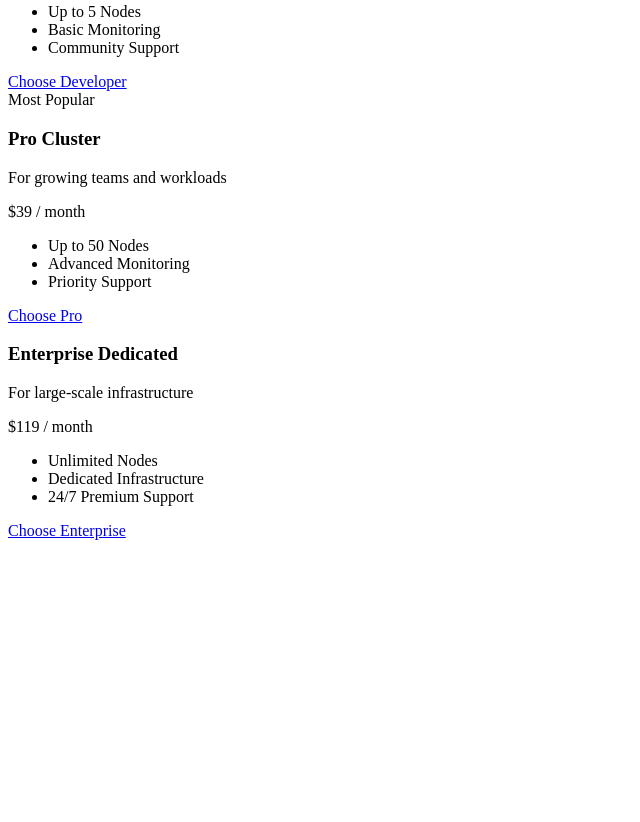
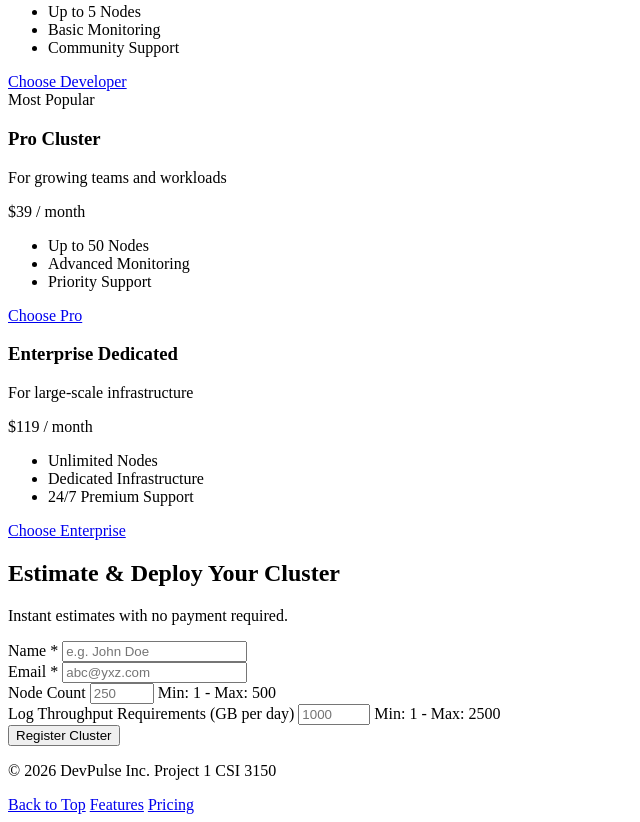
Before and after one commit to PeterMati/Assignment1B, a plain HTML site: page index.html in a window 1280 px wide. Shown: the part 689-1511 px from the top of the page, without its empty margins (0-640 px from the left). Before the commit the page ends 1237 px from the top, so only its background shows below. Drawn offline with Linux system fonts and the light colour scheme.

Commit message:
completed html for estimate/register section and footer

```diff
--- a/index.html
+++ b/index.html
@@ -19,12 +19,13 @@
         <a href="#register" class="btn btn-sm btn-primary">Register</a>
       </nav>
     </header>
+    <main>
       <!-- hero section -->
       <section id="hero" class="hero-section">
         <h1 class="hero-title">Welcome to DevPulse</h1>
         <p class="hero-subtitle">
-        Monitor, optimize, and scale your infrastructure with real-time insights
-        and automated reliability.
+          Monitor, optimize, and scale your infrastructure with real-time
+          insights and automated reliability.
         </p>
 
         <a href="#pricing" class="btn btn-primary">Deploy Free Cluster</a>
@@ -55,8 +56,8 @@
           <article class="feature-card">
             <h3 class="feature-title">Auto-Remediation</h3>
             <p class="feature-desc">
-            Automatically detects and responds to certain infrastructure issues
-            to reduce downtime.
+              Automatically detects and responds to certain infrastructure
+              issues to reduce downtime.
             </p>
           </article>
         </div>
@@ -122,5 +123,97 @@
         </div>
       </section>
       <!-- workload / api provisioning section -->
+      <section id="register" class="section-container">
+        <div class="form-wrapper">
+          <header class="section-header">
+            <h2 class="section-title">Estimate & Deploy Your Cluster</h2>
+            <p class="section-subtitle">
+              Instant estimates with no payment required.
+            </p>
+          </header>
+
+          <form action="#" method="post" class="lead-form">
+            <div class="form-group">
+              <label for="name" class="form-label">
+                Name <span class="required-mark">*</span>
+              </label>
+
+              <input
+                type="text"
+                name="name"
+                id="name"
+                class="form-control"
+                placeholder="e.g. John Doe"
+                required
+              />
+            </div>
+
+            <div class="form-group">
+              <label for="user-email" class="form-label">
+                Email <span class="required-mark">*</span>
+              </label>
+
+              <input
+                type="email"
+                name="user-email"
+                id="user-email"
+                class="form-control"
+                placeholder="abc@yxz.com"
+                required
+              />
+            </div>
+
+            <div class="form-group">
+              <label for="node-count" class="form-label"> Node Count </label>
+
+              <input
+                type="number"
+                name="node-count"
+                id="node-count"
+                class="form-control"
+                min="1"
+                max="500"
+                step="1"
+                placeholder="250"
+              />
+              <span class="input-hint">Min: 1 - Max: 500</span>
+            </div>
+
+            <div class="form-group">
+              <label for="log-throughput" class="form-label">
+                Log Throughput Requirements (GB per day)
+              </label>
+
+              <input
+                type="number"
+                name="log-throughput"
+                id="log-throughput"
+                class="form-control"
+                min="1"
+                max="2500"
+                step="1"
+                placeholder="1000"
+              />
+              <span class="input-hint">Min: 1 - Max: 2500</span>
+            </div>
+
+            <button type="submit" class="btn btn-primary btn-block btn-lg">
+              Register Cluster
+            </button>
+          </form>
+        </div>
+      </section>
+    </main>
+    <!-- footer section -->
+    <footer class="site-footer">
+      <div class="footer-container">
+        <p class="footer-copy">&copy; 2026 DevPulse Inc. Project 1 CSI 3150</p>
+        <nav class="footer-links" aria-label="Footer Navigation Links">
+          <a href="#hero">Back to Top</a>
+          <a href="features">Features</a>
+          <a href="pricing">Pricing</a>
+        </nav>
+      </div>
+    </footer>
   </body>
 </html>
```
Lines whose indentation alone changed are shown as unchanged.
